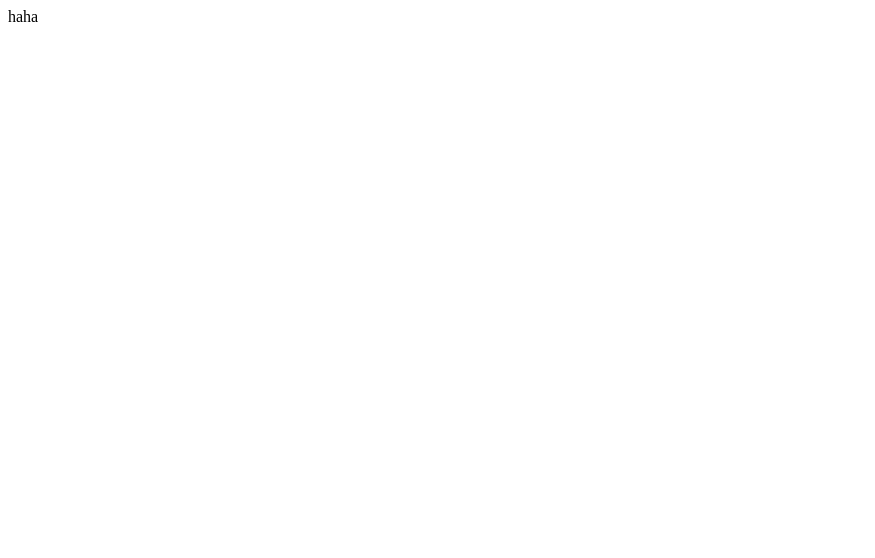
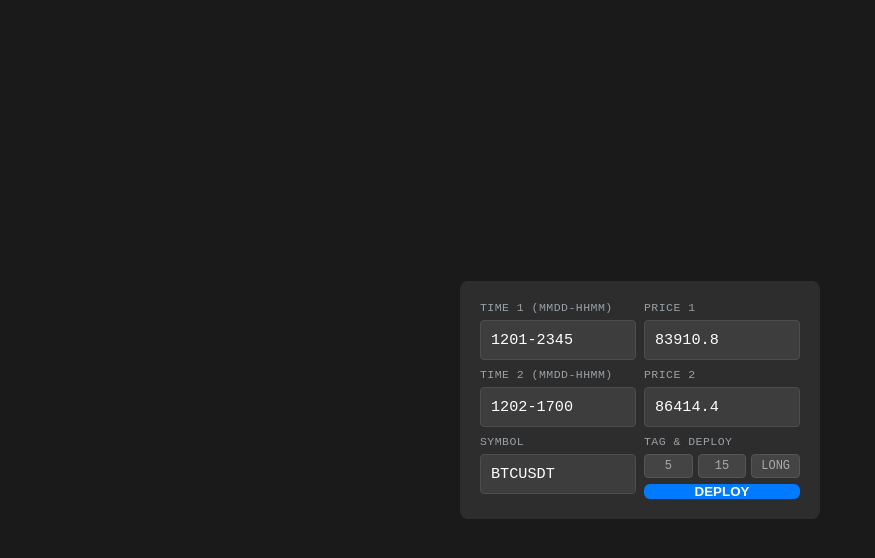
Before and after one commit to ggmygf/track, a plain HTML site: page main.html in a window 1280 px wide. Shown: the whole page, without its empty margins (0-875 px from the left). Drawn offline with Linux system fonts and the light colour scheme.

Commit message:
Update main.html

```diff
--- a/main.html
+++ b/main.html
@@ -1 +1,106 @@
-haha
+<!DOCTYPE html>
+<html lang="en">
+<head>
+    <meta charset="utf-8"/>
+    <meta name="viewport" content="width=device-width,initial-scale=1"/>
+    <title>Trend Linker</title>
+    <style>
+        * { box-sizing: border-box; }
+        body { margin: 0; height: 100vh; display: grid; place-items: center; font-family: 'Roboto Mono', monospace; background:#1a1a1a; color:#e0e0e0; }
+        #app { background:#2d2d2d; padding:20px; border-radius:8px; width:360px; display:flex; flex-direction:column; gap:14px; }
+        .grid-container { display:grid; grid-template-columns:1fr 1fr; gap:8px; }
+        .input-group { display:flex; flex-direction:column; gap:6px; }
+        label { font-size:0.72em; color:#9aa0a6; text-transform:uppercase; letter-spacing:0.04em; }
+        input { background:#3d3d3d; border:1px solid #4d4d4d; color:#fff; padding:10px; width:100%; font-family:inherit; font-size:0.95rem; border-radius:4px; }
+        button { background:#007bff; color:white; border:none; padding:12px; cursor:pointer; width:100%; font-weight:bold; border-radius:6px; }
+        button:hover { filter:brightness(1.1); }
+
+        /* Tag Buttons Styles */
+        .tags { display: flex; gap: 5px;}
+        .tag-btn { background:#444; color:#aaa; padding: 4px; flex:1; font-size: 0.75rem; text-align: center; border-radius: 4px; cursor: pointer; border:1px solid #555; }
+        .tag-btn.active { background:#4fc3f7; color:#000; border-color:#4fc3f7; font-weight: bold; }
+    </style>
+</head>
+<body>
+    <div id="app">
+        <div class="grid-container">
+
+            <div class="input-group"><label>Time 1 (MMDD-HHMM)</label><input id="t1" value="1201-2345"/></div>
+            <div class="input-group"><label>Price 1</label><input id="p1" value="83910.8"/></div>
+            <div class="input-group"><label>Time 2 (MMDD-HHMM)</label><input id="t2" value="1202-1700"/></div>
+            <div class="input-group"><label>Price 2</label><input id="p2" value="86414.4"/></div>
+            <div class="input-group"><label>Symbol</label><input id="symbol" value="BTCUSDT"/></div>
+
+            <div class="input-group">
+                <label>Tag & Deploy</label>
+                <div class="tags">
+                    <div class="tag-btn" onclick="selTag(this, '5')">5</div>
+                    <div class="tag-btn" onclick="selTag(this, '15')">15</div>
+                    <div class="tag-btn" onclick="selTag(this, 'LONG')">LONG</div>
+                </div>
+                <button onclick="deploy()" style="padding:0 0;">DEPLOY</button>
+            </div>
+        </div>
+    </div>
+
+    <script>
+        const BASE = "http://162.220.11.5:5000/start";
+        let currentTag = "";
+
+        function selTag(el, val) {
+            // Toggle off if clicking same
+            if (currentTag === val) {
+                currentTag = "";
+                el.classList.remove('active');
+            } else {
+                document.querySelectorAll('.tag-btn').forEach(b => b.classList.remove('active'));
+                currentTag = val;
+                el.classList.add('active');
+            }
+        }
+
+        function getMsLocal(str) {
+            if (!str || str.length < 9) return 0;
+            const y = 2025;
+            const mm = parseInt(str.substr(0,2),10) - 1;
+            const dd = parseInt(str.substr(2,2),10);
+            const hh = parseInt(str.substr(5,2),10);
+            const mi = parseInt(str.substr(7,2),10);
+            const utc = Date.UTC(y, mm, dd, hh, mi);
+            return utc - 8*3600*1000;
+        }
+
+        function deploy() {
+            const s  = document.getElementById('symbol').value.trim().toUpperCase();
+            let t1 = getMsLocal(document.getElementById('t1').value.trim());
+            const p1 = document.getElementById('p1').value.trim();
+
+            let t2 = getMsLocal(document.getElementById('t2').value.trim());
+            let p2 = document.getElementById('p2').value.trim();
+
+            if (!s || !p1) {
+                alert("Symbol and Price 1 are required.");
+                return;
+            }
+
+            // AUTO-FILL FOR HORIZONTAL MODE (Only P1 given)
+            if (!p2) {
+                p2 = p1; // Flat line
+                // If T1 is also missing, assume NOW
+                if (t1 <= 0) t1 = Date.now();
+                // If T2 is missing (which it is), make it T1 + 1hr to avoid math errors
+                if (t2 <= 0) t2 = t1 + 3600000;
+            } else {
+                // Normal mode validation
+                if (t1 <= 0 || t2 <= 0) {
+                    alert("Time fields required for 2-point trend.");
+                    return;
+                }
+            }
+
+            const url = `${BASE}?symbol=${s}&t1=${t1}&p1=${p1}&t2=${t2}&p2=${p2}&tag=${currentTag}`;
+            window.open(url, "_blank");
+        }
+    </script>
+</body>
+</html>
```
